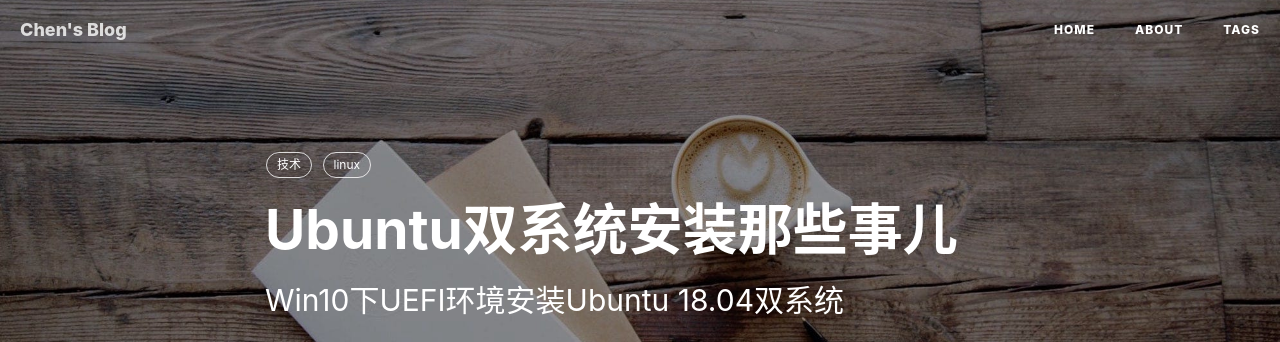
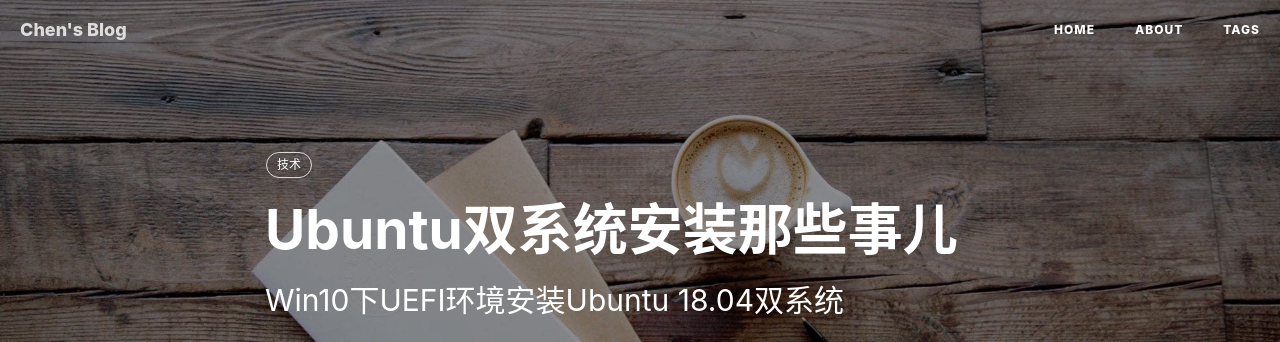
Before and after one commit to he-chen-95/he-chen-95.github.io, a Jekyll site: the page built from _posts/2019-01-12-Ubuntu_installation_alongside_with_windows.md, in a window 1280 px wide and 900 px high. Shown: the top 342 px of the window. Built offline with Jekyll 4.4.1, drawn with Linux system fonts in a browser that asks for light colours; nearby versions of some CDN libraries; comment, search, counter and statistics services are not loaded.

Commit message:
Update 2019-01-12-Ubuntu_installation_alongside_with_windows.md

```diff
--- a/_posts/2019-01-12-Ubuntu_installation_alongside_with_windows.md
+++ b/_posts/2019-01-12-Ubuntu_installation_alongside_with_windows.md
@@ -8,7 +8,6 @@
 catalog: true
 tags:
     - 技术
-    - linux
 ---
 
 安装Ubuntu之前，默认大家都已经在自己的计算机上安装了windows系统，那么下面开始讲一下详细安装流程。
```
